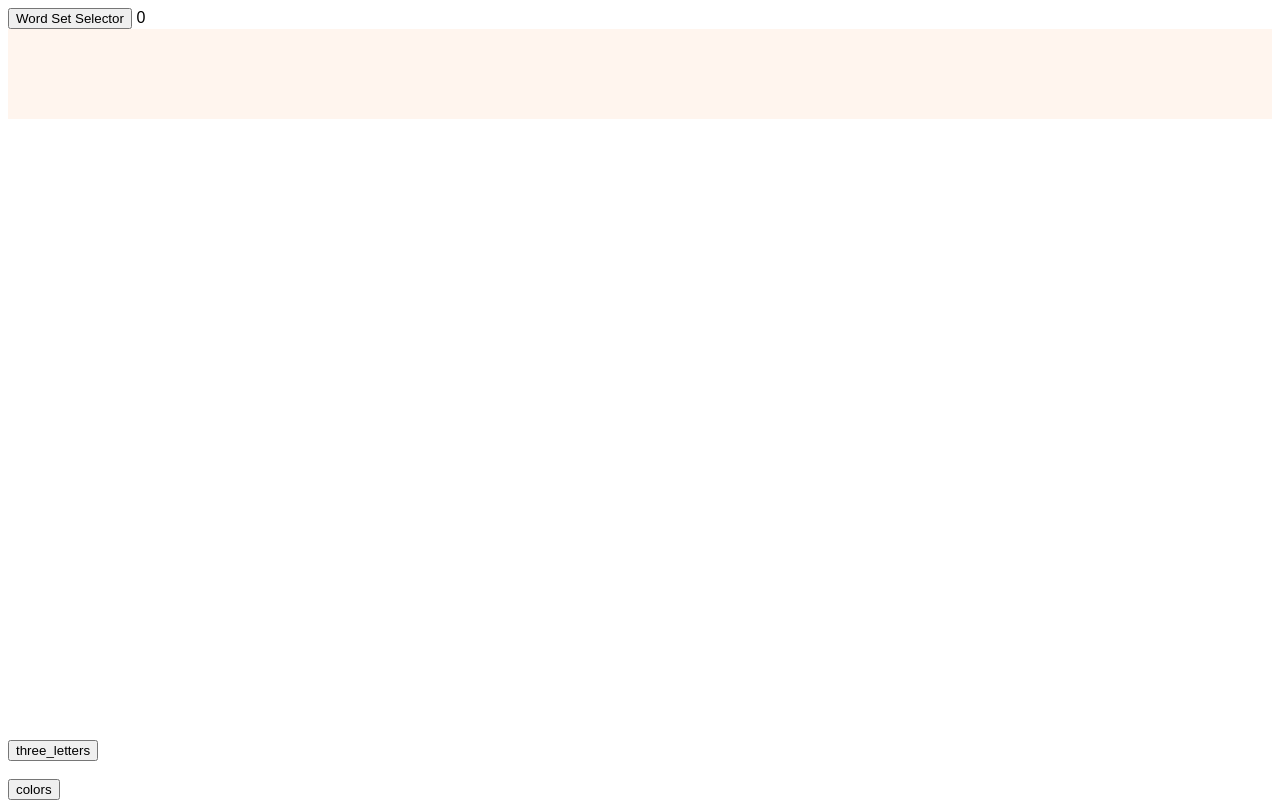
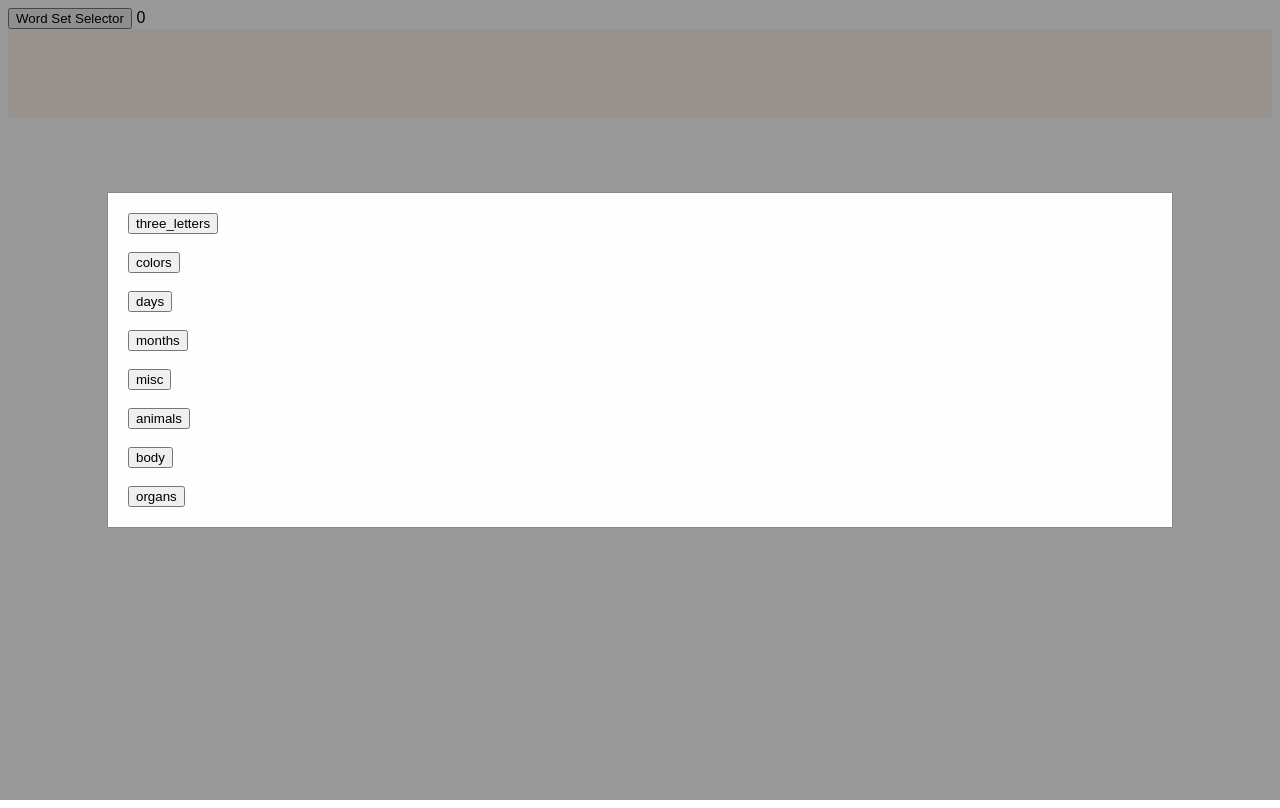
Before and after one commit to ajc5/word-maker, a plain HTML site: page docs/index.html in a window 1280 px wide. Drawn offline with Linux system fonts and the light colour scheme.

Commit message:
Update styles.css

```diff
--- a/docs/src/styles.css
+++ b/docs/src/styles.css
@@ -13,12 +13,37 @@ body {
   white-space: nowrap;
 }
 
+.modal-content {
+  background-color: #fefefe;
+  margin: 15% auto; /* 15% from the top and centered */
+  padding: 20px;
+  border: 1px solid #888;
+  width: 80%; /* Could be more or less, depending on screen size */
+}
+
+#modal {
+  position: fixed; /* Stay in place */
+  z-index: 1; /* Sit on top */
+  left: 0;
+  top: 0;
+  width: 100%; /* Full width */
+  height: 100%; /* Full height */
+  overflow: auto; /* Enable scroll if needed */
+  background-color: rgb(0,0,0); /* Fallback color */
+  background-color: rgba(0,0,0,0.4); /* Black w/ opacity */
+}
+
 #word {
   background-color: seashell;
   height: 90px;
   text-align: center;
   font-size: 5em;
   cursor: pointer;
+}
+
+#wordImage {
+  text-align: center;
+  height: 1px;
 }
 
 button {
```
